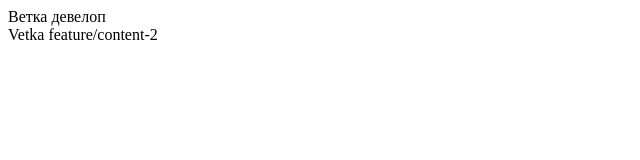
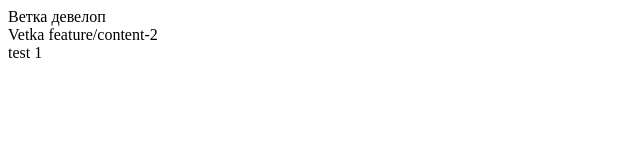
Before and after one commit to denhlevnoy92/back, a plain HTML site: page index.html in a window 1280 px wide. Shown: the full height of the page, 0-640 px from the left. Drawn offline with Linux system fonts and the light colour scheme.

Commit message:
coobwenie

```diff
--- a/index.html
+++ b/index.html
@@ -13,5 +13,8 @@
 <section class="content">
     <div class="content-title">Vetka feature/content-2</div>
 </section>
+<section class="test">
+    test 1
+</section>
 </body>
 </html>
```
